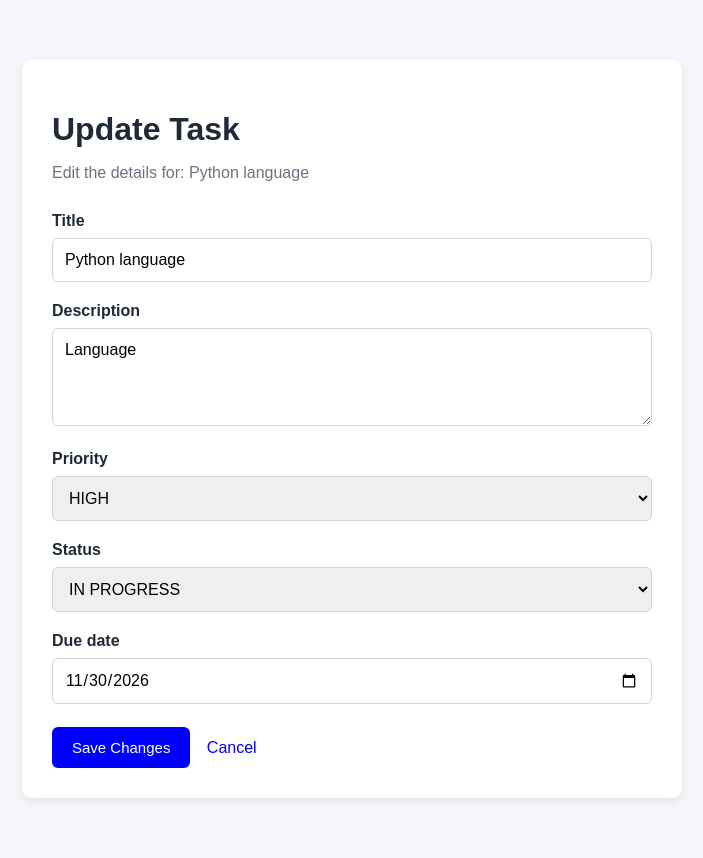
After one commit to kipkoechngeno1234/Task-management-system, a Django app: page /update/1/ in a window 1280 px wide. The commit adds this page. Shown: the whole page, without its empty margins (288-991 px from the left). Run offline with Django 5.2, Linux system fonts and the light colour scheme; data comes from the database, SQL or seed files in the repository; both versions use the stored data as it was after the commit.

Commit message:
Create task update view, update URL and update HTML template

```diff
--- a/tasks/static/tasks/style.css
+++ b/tasks/static/tasks/style.css
@@ -12,7 +12,7 @@ body {
 }
 
 h1 {
-    color: #1d4ed8;
+    color: light blue;
     margin-bottom: 8px;
 }
 
@@ -106,7 +106,7 @@ h2 {
 .btn {
     display: inline-block;
     padding: 12px 20px;
-    background-color: #2563eb;
+    background-color: blue;
     color: #ffffff;
     border: none;
     border-radius: 6px;
@@ -115,13 +115,13 @@ h2 {
 }
 
 .btn:hover {
-    background-color: #1d4ed8;
+    background-color:blue;
 }
 
 .back-link {
     display: inline-block;
     margin: 15px 0 0 12px;
-    color: #2563eb;
+    color:blue;
     text-decoration: none;
 }
 
--- a/tasks/templates/tasks/task_list.html
+++ b/tasks/templates/tasks/task_list.html
@@ -39,6 +39,11 @@
                 <p>
                     Due date: {{ task.due_date|default:"Not set" }}
                 </p>
+
+                <a href="{% url 'task_update' task.id %}" class="btn">
+                    Edit Task
+                </a>
+
             </div>
         {% empty %}
             <div class="empty">
--- /dev/null
+++ b/tasks/templates/tasks/task_update.html
@@ -0,0 +1,57 @@
+
+{% load static %}
+<!DOCTYPE html>
+<html lang="en">
+<head>
+    <meta charset="UTF-8">
+    <meta name="viewport" content="width=device-width, initial-scale=1.0">
+
+    <title>Update Task</title>
+
+    <link rel="stylesheet" href="{% static 'tasks/style.css' %}">
+</head>
+
+<body>
+    <div class="container">
+        <div class="form-card">
+            <h1>Update Task</h1>
+
+            <p class="subtitle">
+                Edit the details for: {{ task.title }}
+            </p>
+
+            <form method="POST">
+                {% csrf_token %}
+
+                {% for field in form %}
+                    <div class="form-group">
+                        <label for="{{ field.id_for_label }}">
+                            {{ field.label }}
+                        </label>
+
+                        {{ field }}
+
+                        {% for error in field.errors %}
+                            <p class="error">{{ error }}</p>
+                        {% endfor %}
+                    </div>
+                {% endfor %}
+
+                {% if form.non_field_errors %}
+                    <div class="error">
+                        {{ form.non_field_errors }}
+                    </div>
+                {% endif %}
+
+                <button type="submit" class="btn">
+                    Save Changes
+                </button>
+
+                <a href="{% url 'task_list' %}" class="back-link">
+                    Cancel
+                </a>
+            </form>
+        </div>
+    </div>
+</body>
+</html>
--- a/tasks/urls.py
+++ b/tasks/urls.py
@@ -4,5 +4,6 @@ from .import views
 
 urlpatterns = [
     path("", views.task_list, name="task_list"),
-    path("create/", views.task_create, name="task_create")
+    path("create/", views.task_create, name="task_create"),
+    path("update/<int:task_id>/", views.task_update, name="task_update"),
 ]
--- a/tasks/views.py
+++ b/tasks/views.py
@@ -1,4 +1,4 @@
-from django.shortcuts import render
+from django.shortcuts import render, redirect, get_object_or_404
 from .models import Task
 from .forms import TaskForm
 
@@ -28,3 +28,22 @@ def task_create(request):
     }
 
     return render(request, "tasks/task_form.html", context)
+
+def task_update(request, task_id):
+    task = get_object_or_404(Task, id=task_id)
+
+    if request.method == "POST":
+        form = TaskForm(request.POST, instance=task)
+
+        if form.is_valid():
+            form.save()
+            return redirect("task_list")
+    else:
+        form = TaskForm(instance=task)
+
+    context = {
+        "form": form,
+        "task": task,
+    }
+
+    return render(request, "tasks/task_update.html", context)
```
Also changed, not shown: db.sqlite3.
